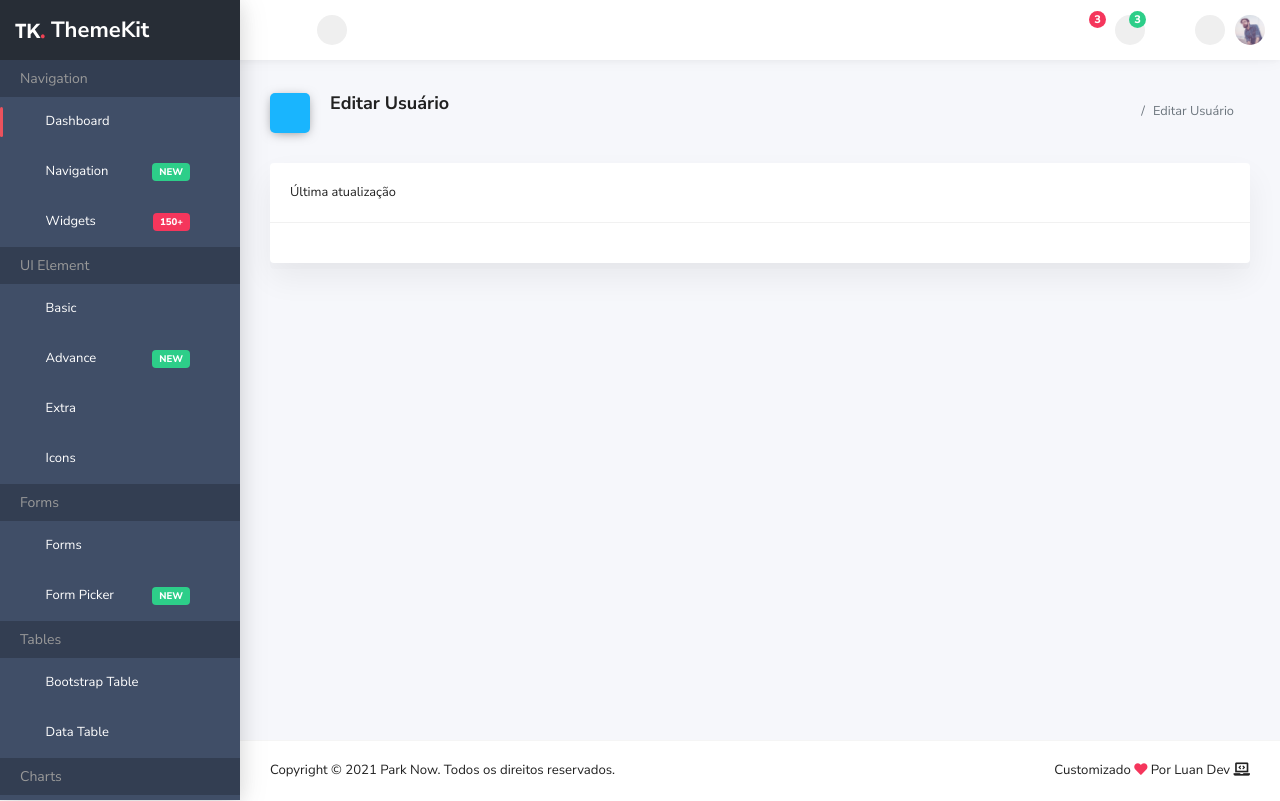
After one commit to luanmendez/SistEstacionamento, a CodeIgniter app: page /SistEstacionamento/index.php/usuarios/core/1 in a window 1280 px wide. The commit adds this page. Run offline with CodeIgniter, Linux system fonts and the light colour scheme; data comes from the database, SQL or seed files in the repository; some web fonts are replaced.

Commit message:
Modificado controler para cadastro de usuário

```diff
--- a/application/controllers/Usuarios.php
+++ b/application/controllers/Usuarios.php
@@ -27,4 +27,31 @@
             $this->load->view('layout/footer');
         }
 
+        public function core($id = NULL){
+            if(!$id){
+                echo "Cadastro novo usuário";
+
+            }else{
+                if(!$this->ion_auth->user($id)->row()){
+                    exit('Usuario não existe');
+                }else{
+                    // -- EDITAR USUÁRIO
+                    $data = array(
+                        'titulo'    => 'Editar Usuário',
+                        'subtitulo' => '',
+                        'usuario'   => $this->ion_auth->user($id)->row(), // get user id
+
+                    );
+
+
+
+                    $this->load->view('layout/header', $data);
+                    $this->load->view('usuarios/core');
+                    $this->load->view('layout/footer');
+                }
+
+            }
+
+        }
+
     }
--- /dev/null
+++ b/application/views/usuarios/core.php
@@ -0,0 +1,63 @@
+<?php
+$this->load->view('layout/navbar');
+?>
+
+
+<div class="page-wrap">
+    <?php $this->load->view('layout/sidebar'); ?>
+
+    <div class="main-content">
+        <div class="container-fluid">
+            <div class="page-header">
+                <div class="row align-items-end">
+                    <div class="col-lg-8">
+                        <div class="page-header-title">
+                            <i class="ik ik-users bg-blue"></i>
+                            <div class="d-inline">
+                                <h5>
+                                    <?php echo $titulo; ?>
+                                </h5>
+                                <span>
+                                    <?php echo $subtitulo; ?>
+                                </span>
+                            </div>
+                        </div>
+                    </div>
+                    <div class="col-lg-4">
+                        <nav class="breadcrumb-container" aria-label="breadcrumb">
+                            <ol class="breadcrumb">
+                                <li class="breadcrumb-item">
+                                    <a title="home" href="<?php echo base_url() ?>"><i class="ik ik-home"></i></a>
+                                </li>
+                                <li class="breadcrumb-item active" aria-current="page"><?php echo $titulo ?></li>
+                            </ol>
+                        </nav>
+                    </div>
+                </div>
+            </div>
+
+
+            <div class="row">
+                <div class="col-md-12">
+                    <div class="card">
+                        <div class="card-header">
+                           Última atualização
+                        </div>
+                        <div class="card-body">
+
+                        </div>
+                    </div>
+                </div>
+            </div>
+        </div>
+    </div>
+
+
+    <footer class="footer">
+        <div class="w-100 clearfix">
+            <span class="text-center text-sm-left d-md-inline-block">Copyright © <?php echo (date('Y')) ?> Park Now. Todos os direitos reservados.</span>
+            <span class="float-none float-sm-right mt-1 mt-sm-0 text-center">Customizado <i class="fa fa-heart text-danger"></i> Por Luan Dev <i class="fas fa-laptop-code"></i></span>
+        </div>
+    </footer>
+
+</div>
--- a/application/views/usuarios/index.php
+++ b/application/views/usuarios/index.php
@@ -54,6 +54,7 @@ $this->load->view('layout/navbar');
                                         <th>Usuario</th>
                                         <th>Email</th>
                                         <th>Nome</th>
+                                        <th>Perfil de acesso</th>
                                         <th>Status</th>
                                         <th class="nosort text-center">Ações</th>
                                     </tr>
@@ -66,11 +67,14 @@ $this->load->view('layout/navbar');
                                             <td><?php echo $usuario->email ?></td>
                                             <td><?php echo $usuario->first_name ?></td>
                                             <td>
+                                                <?php echo $this->ion_auth->is_admin($usuario->id) == 1 ? "Administrador" : "Atendente" ?>
+                                            </td>
+                                            <td>
                                                 <?php echo $usuario->active == 1 ? '<span class="badge badge-pill badge-success mb-1">Ativo</span>' : '<span class="badge badge-pill badge-danger mb-1">Inativo</span>'  ?>
                                             </td>
                                             <td>
                                                 <div class="text-center">
-                                                    <a title="Editar usuário" href="#" type="button" class="btn btn-icon btn-primary"><i class="ik ik-edit-2"></i></a>
+                                                    <a title="Editar usuário" href="<?php echo base_url('usuarios/core/'.$usuario->id) ?>" type="button" class="btn btn-icon btn-primary"><i class="ik ik-edit-2"></i></a>
                                                     <a title="Excluir usuário" href="#" type="button" class="btn btn-icon btn-danger"><i class="ik ik-trash"></i></a>
                                                 </div>
                                             </td>
```
